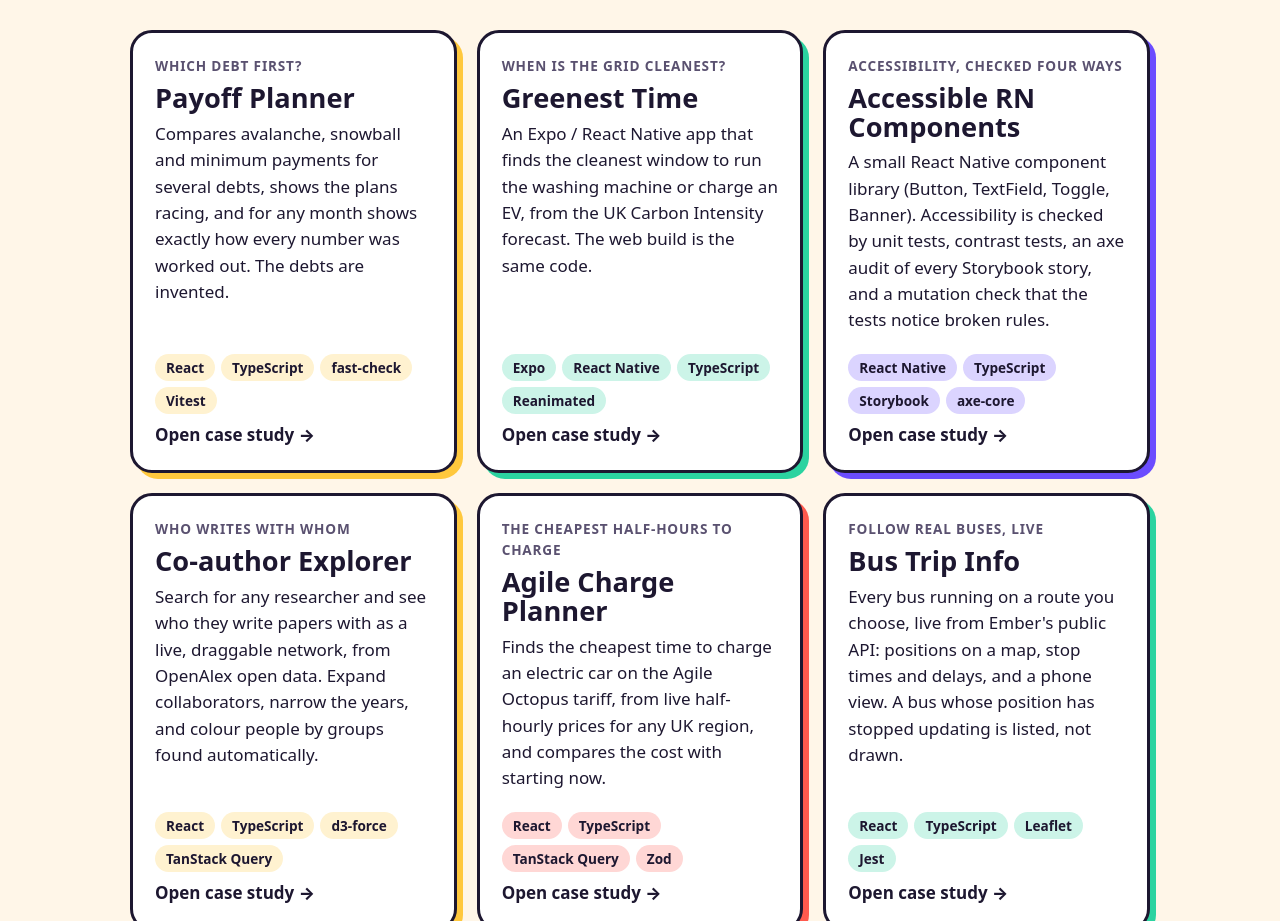
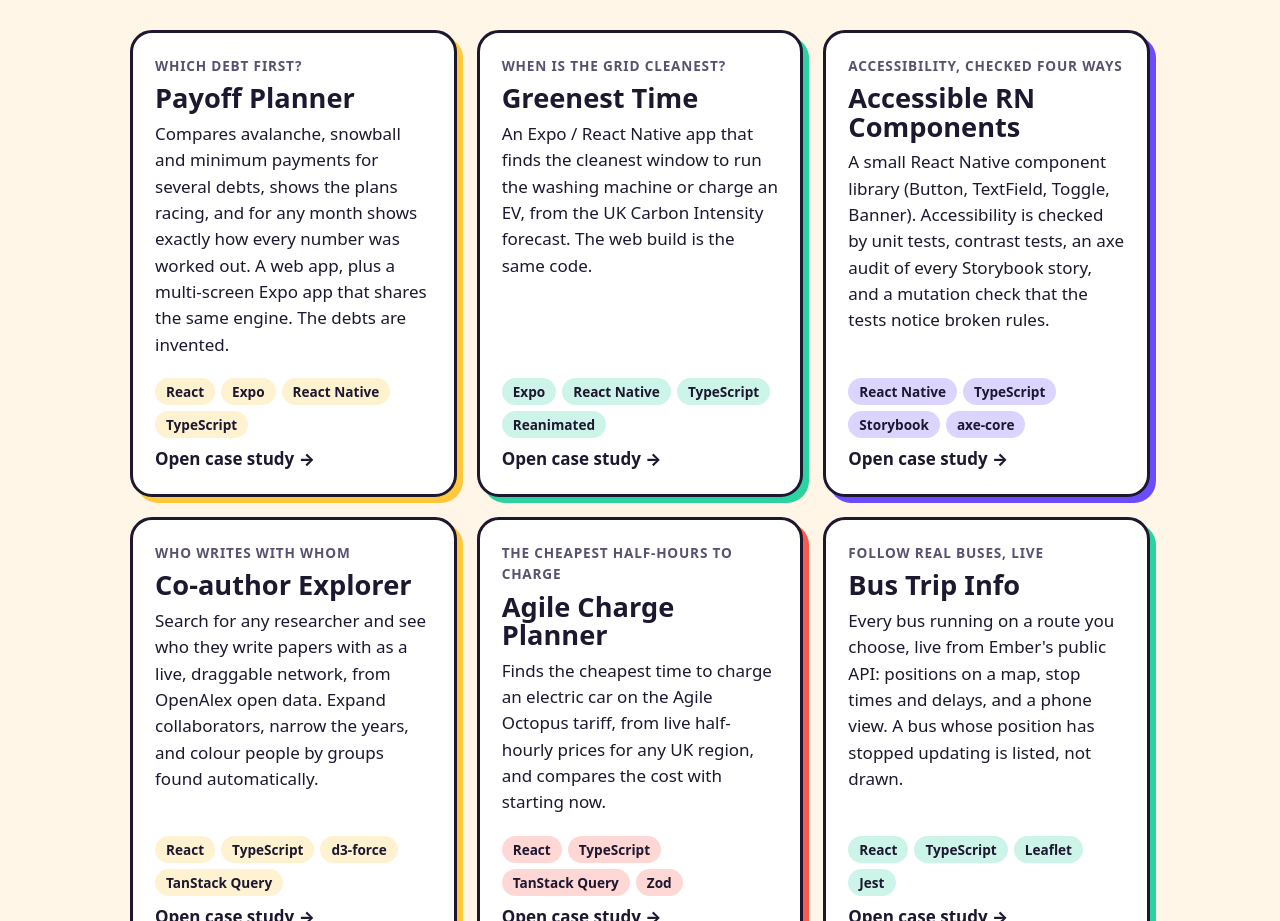
Before and after one commit to rveruna/rveruna.github.io, a React (Vite) app: page / in a window 1280 px wide. Shown: the part 3860-4781 px from the top of the page. Built offline with nearby package versions, Linux system fonts and the light colour scheme.

Commit message:
Say Payoff Planner now has an Expo app, and that it has not been run on a device

```diff
--- a/src/data/cv.ts
+++ b/src/data/cv.ts
@@ -154,13 +154,13 @@ export const projects: Project[] = [
     name: 'Payoff Planner',
     tagline: 'Which debt first?',
     description:
-      'Compares avalanche, snowball and minimum payments for several debts, shows the plans racing, and for any month shows exactly how every number was worked out. The debts are invented.',
+      'Compares avalanche, snowball and minimum payments for several debts, shows the plans racing, and for any month shows exactly how every number was worked out. A web app, plus a multi-screen Expo app that shares the same engine. The debts are invented.',
     highlights: [
       'Money held as whole pence, with the rounding rule written down',
       'Property-based tests found that snowball can take longer when a single penny more is paid',
-      'The working is read from the plan itself, so it cannot disagree with the numbers',
+      'The Expo app imports the engine rather than copying it, with 215 screen tests and axe on its web build; not yet run on a simulator or phone, and the repo says so',
     ],
-    stack: ['React', 'TypeScript', 'fast-check', 'Vitest'],
+    stack: ['React', 'Expo', 'React Native', 'TypeScript', 'Zustand', 'fast-check'],
     demoUrl: 'https://rveruna.github.io/payoff-planner/',
     repoUrl: 'https://github.com/rveruna/payoff-planner',
     color: '#ffc83d',
```
